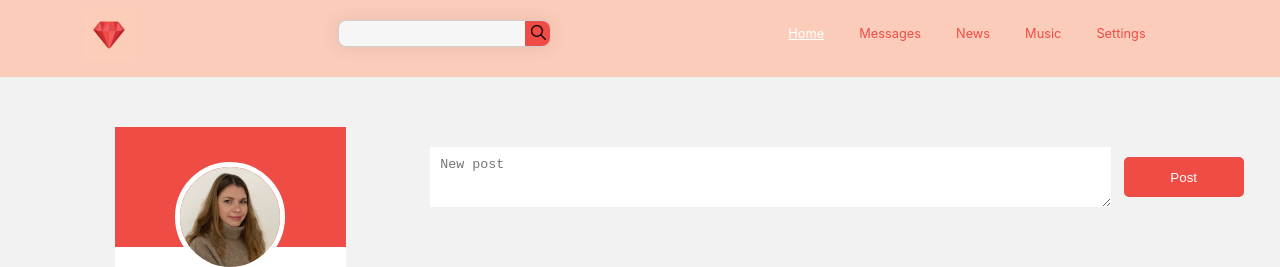
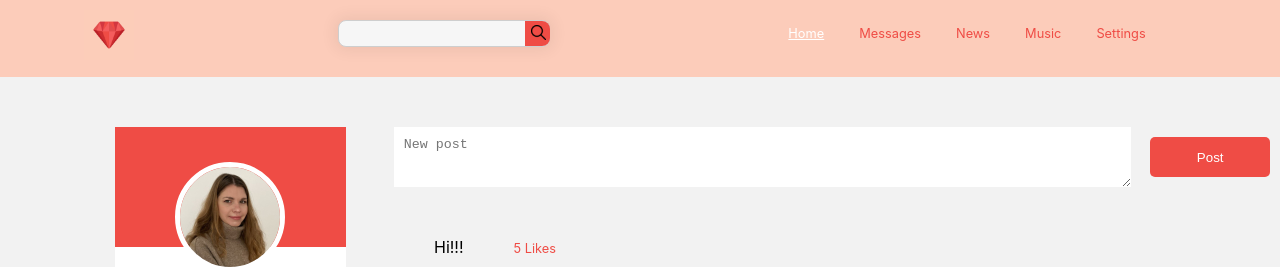
Before and after one commit to Mariia22/SocialNetworkReact, a React (Create React App) app: page /profile in a window 1280 px wide. Shown: the top 267 px of the page. Built offline with nearby package versions, Linux system fonts and the light colour scheme.

Commit message:
-add render file

```diff
--- a/src/components/Post/Post.module.css
+++ b/src/components/Post/Post.module.css
@@ -1,19 +1,15 @@
 .appPost{
   margin: 50px;
 }
-
-.appPostList form{
-    display: flex;
-    align-items: center;
-    justify-content: space-around;
-
-  }
-
+.appPostForm{
+  display: flex;
+  justify-content: space-around;
+  align-items: center;
+}
 .appPostInput{
    width: 80%;
    height: 40px;
    border: none;
-   margin: 10px;
    padding:10px;
   }
 
--- a/src/components/Post/PostsList.jsx
+++ b/src/components/Post/PostsList.jsx
@@ -12,13 +12,12 @@ const PostList = (props) => {
     }
     return (
         <div className={style.appPostList}>
-            <form action='#' method='post'>
+            <div className={style.appPostForm}>
                 <textarea className={style.appPostInput} placeholder='New post' ref={newPost}></textarea>
                 <button className={style.appPostButton} onClick={addPost}>Post</button>
-            </form>
+            </div>
             {postMessage}
         </div>
-
     );
 }
 export default PostList;
--- a/src/components/redux/state.js
+++ b/src/components/redux/state.js
@@ -1,3 +1,4 @@
+import { rerenderDOM } from './../../render';
 let state = {
     posts: {
         postData: [
@@ -37,6 +38,7 @@ export const addPost = (textPost) => {
         likes: 0
     }
     state.posts.postData.push(newPost);
+    rerenderDOM();
 }
 
 export default state;
--- a/src/index.js
+++ b/src/index.js
@@ -1,19 +1,4 @@
-import React from 'react';
-import ReactDOM from 'react-dom';
-import './index.css';
-import App from './App';
-import reportWebVitals from './reportWebVitals';
-import state from './components/redux/state';
-import { addPost } from './components/redux/state';
+import { rerenderDOM } from './render';
 
-ReactDOM.render(
-  <React.StrictMode>
-    <App state={state} addPost={addPost} />
-  </React.StrictMode>,
-  document.getElementById('root')
-);
 
-// If you want to start measuring performance in your app, pass a function
-// to log results (for example: reportWebVitals(console.log))
-// or send to an analytics endpoint. Learn more: https://bit.ly/CRA-vitals
-reportWebVitals();
+rerenderDOM();
--- /dev/null
+++ b/src/render.js
@@ -0,0 +1,15 @@
+import React from 'react';
+import ReactDOM from 'react-dom';
+import './index.css';
+import App from './App';
+import state from './components/redux/state';
+import { addPost } from './components/redux/state';
+
+export const rerenderDOM = () => {
+    ReactDOM.render(
+        <React.StrictMode>
+            <App state={state} addPost={addPost} />
+        </React.StrictMode>,
+        document.getElementById('root')
+    );
+}
```
